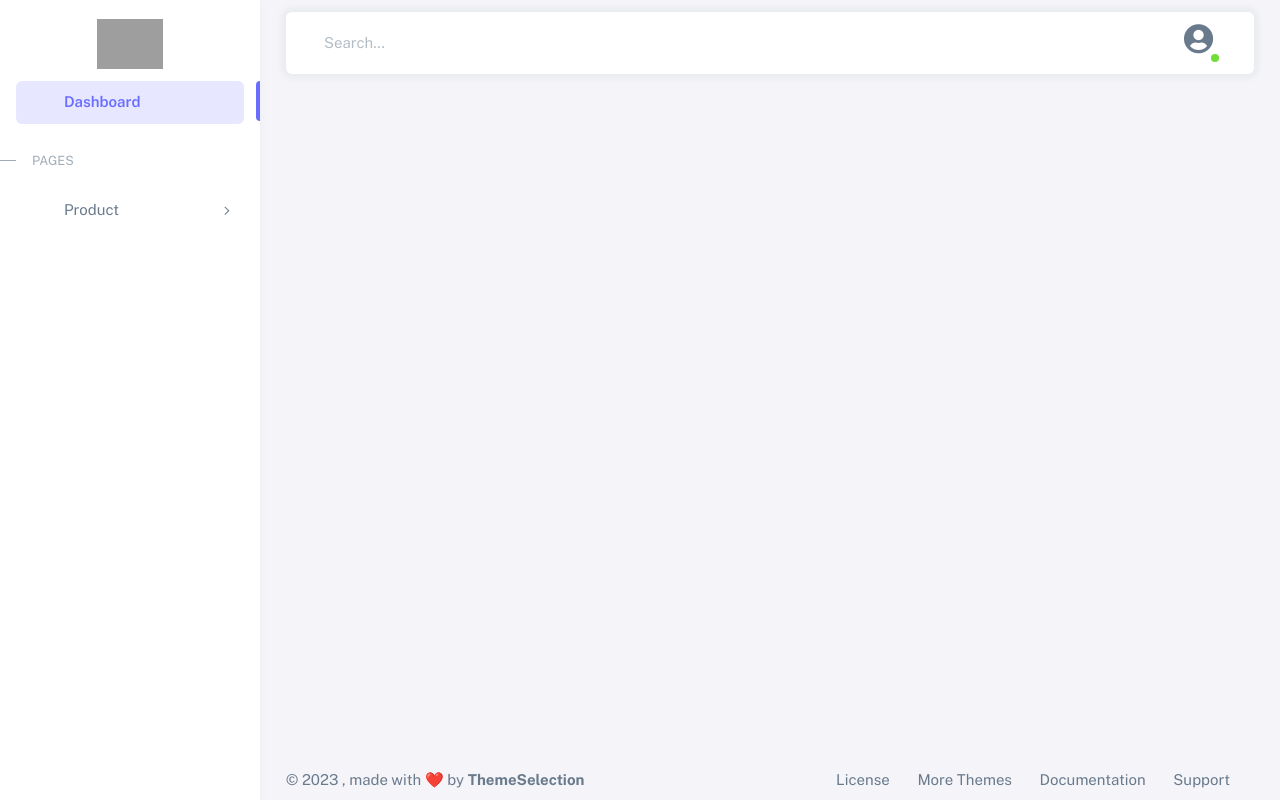
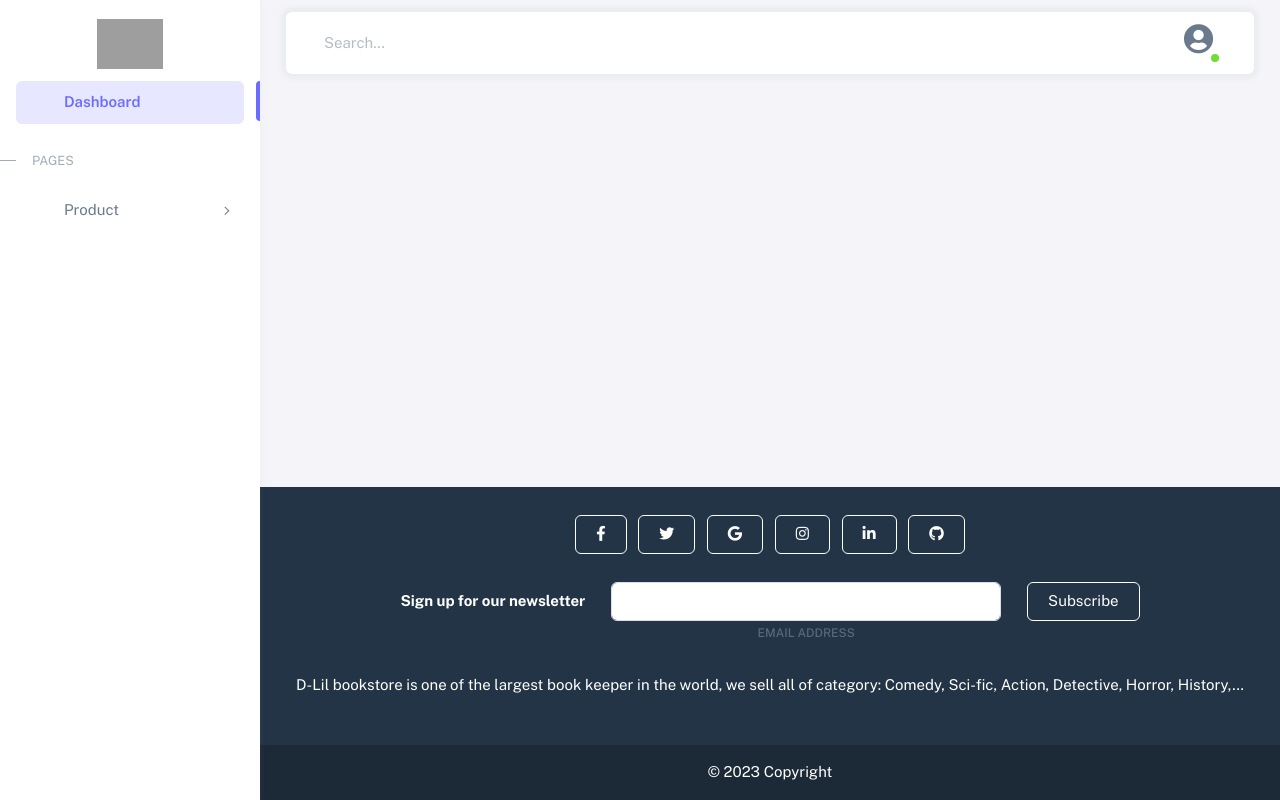
Before and after one commit to dlilcc/bookstore, a Symfony app: template templates/admin.html.twig in a window 1280 px wide. Run offline with Twig, Linux system fonts and the light colour scheme; the template is opened without the code that fills it, so the values that code supplies are empty; some libraries are stand-ins or nearby versions; grey boxes are pictures that could not be loaded.

Commit message:
Update logo
Update logo admin index

```diff
--- a/templates/admin.html.twig
+++ b/templates/admin.html.twig
@@ -52,7 +52,7 @@
                 <a href="index.html" class="app-brand-link">
                     <a class="navbar-brand mt-2 mt-sm-0 m-auto d-block" href="{{path('homepage')}}">
                         <img
-                        src="https://talent2win.com/wp-content/uploads/2021/09/LogoDefault.png"
+                        src="https://banner2.cleanpng.com/20180313/qze/kisspng-logo-book-clip-art-cartoon-books-5aa7db635b3d49.2029058215209501153737.jpg"
                         height="50px"
                         alt="Logo"
                         loading="lazy"
@@ -183,7 +183,7 @@
                       <div class="dropdown-divider"></div>
                     </li>
                     <li>
-                      <a class="dropdown-item" href="auth-login-basic.html">
+                      <a class="dropdown-item" href="/logout">
                         <i class="bx bx-power-off me-2"></i>
                         <span class="align-middle">Log Out</span>
                       </a>
@@ -210,37 +210,99 @@
             <!-- / Content -->
 
             <!-- Footer -->
-            <footer class="content-footer footer bg-footer-theme">
-              <div class="container-xxl d-flex flex-wrap justify-content-between py-2 flex-md-row flex-column">
-                <div class="mb-2 mb-md-0">
-                  ©
-                  <script>
-                    document.write(new Date().getFullYear());
-                  </script>
-                  , made with ❤️ by
-                  <a href="https://themeselection.com" target="_blank" class="footer-link fw-bolder">ThemeSelection</a>
-                </div>
-                <div>
-                  <a href="https://themeselection.com/license/" class="footer-link me-4" target="_blank">License</a>
-                  <a href="https://themeselection.com/" target="_blank" class="footer-link me-4">More Themes</a>
+<footer class="bg-dark text-center text-white">
+  <!-- Grid container -->
+  <div class="container p-4">
+    <!-- Section: Social media -->
+    <section class="mb-4">
+      <!-- Facebook -->
+      <a class="btn btn-outline-light btn-floating m-1" href="#!" role="button"
+        ><i class="fab fa-facebook-f"></i
+      ></a>
 
-                  <a
-                    href="https://themeselection.com/demo/sneat-bootstrap-html-admin-template/documentation/"
-                    target="_blank"
-                    class="footer-link me-4"
-                    >Documentation</a
-                  >
+      <!-- Twitter -->
+      <a class="btn btn-outline-light btn-floating m-1" href="#!" role="button"
+        ><i class="fab fa-twitter"></i
+      ></a>
 
-                  <a
-                    href="https://github.com/themeselection/sneat-html-admin-template-free/issues"
-                    target="_blank"
-                    class="footer-link me-4"
-                    >Support</a
-                  >
-                </div>
-              </div>
-            </footer>
-            <!-- / Footer -->
+      <!-- Google -->
+      <a class="btn btn-outline-light btn-floating m-1" href="#!" role="button"
+        ><i class="fab fa-google"></i
+      ></a>
+
+      <!-- Instagram -->
+      <a class="btn btn-outline-light btn-floating m-1" href="#!" role="button"
+        ><i class="fab fa-instagram"></i
+      ></a>
+
+      <!-- Linkedin -->
+      <a class="btn btn-outline-light btn-floating m-1" href="#!" role="button"
+        ><i class="fab fa-linkedin-in"></i
+      ></a>
+
+      <!-- Github -->
+      <a class="btn btn-outline-light btn-floating m-1" href="#!" role="button"
+        ><i class="fab fa-github"></i
+      ></a>
+    </section>
+    <!-- Section: Social media -->
+
+    <!-- Section: Form -->
+    <section class="">
+      <form action="">
+        <!--Grid row-->
+        <div class="row d-flex justify-content-center">
+          <!--Grid column-->
+          <div class="col-auto">
+            <p class="pt-2">
+              <strong>Sign up for our newsletter</strong>
+            </p>
+          </div>
+          <!--Grid column-->
+
+          <!--Grid column-->
+          <div class="col-md-5 col-12">
+            <!-- Email input -->
+            <div class="form-outline form-white mb-4">
+              <input type="email" id="form5Example21" class="form-control" />
+              <label class="form-label" for="form5Example21">Email address</label>
+            </div>
+          </div>
+          <!--Grid column-->
+
+          <!--Grid column-->
+          <div class="col-auto">
+            <!-- Submit button -->
+            <button type="submit" class="btn btn-outline-light mb-4">
+              Subscribe
+            </button>
+          </div>
+          <!--Grid column-->
+        </div>
+        <!--Grid row-->
+      </form>
+    </section>
+    <!-- Section: Form -->
+
+    <!-- Section: Text -->
+    <section class="mb-4">
+      <p>
+        D-Lil bookstore is one of the largest book keeper in the world, we sell all of category:
+        Comedy, Sci-fic, Action, Detective, Horror, History,...
+      </p>
+    </section>
+    <!-- Section: Text -->
+
+  </div>
+  <!-- Grid container -->
+
+  <!-- Copyright -->
+  <div class="text-center p-3" style="background-color: rgba(0, 0, 0, 0.2);">
+    © 2023 Copyright
+  </div>
+  <!-- Copyright -->
+</footer>
+<!-- Footer -->
 
             <div class="content-backdrop fade"></div>
           </div>
```
